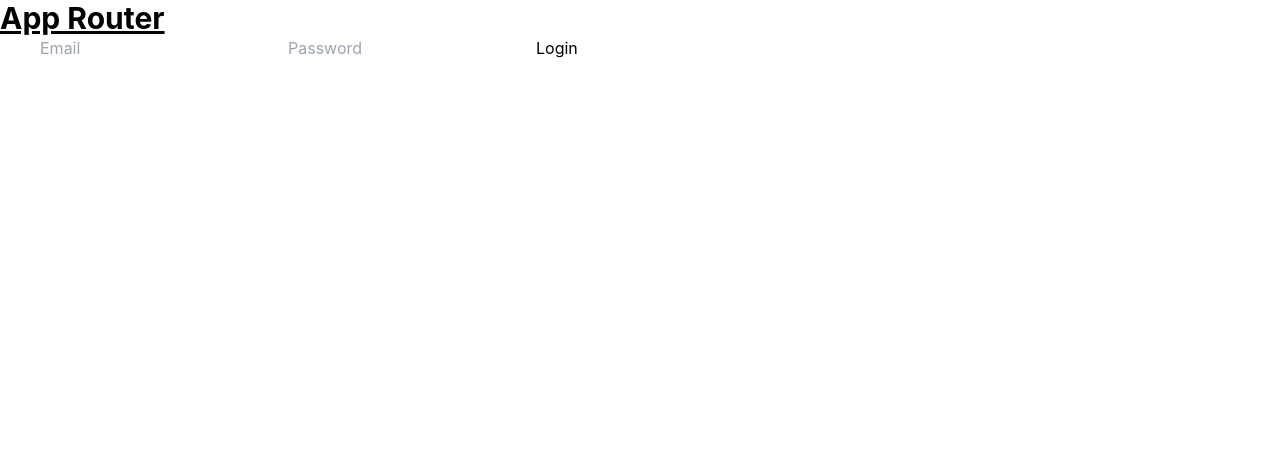
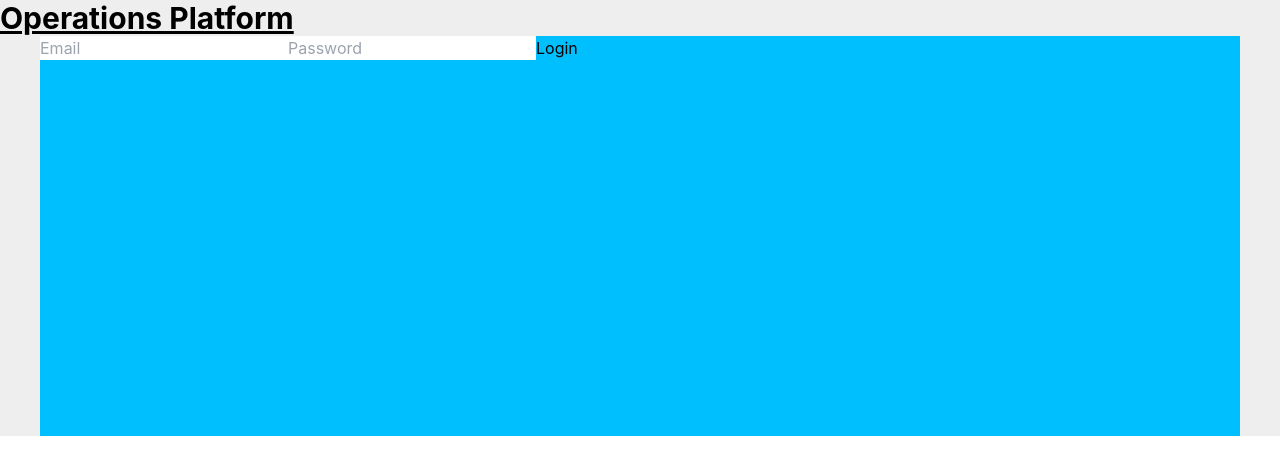
Before and after one commit to devops-600/next, a Next.js app: page / in a window 1280 px wide. Shown: the top 474 px of the page. Built offline with nearby package versions, Linux system fonts and the light colour scheme.

Commit message:
try dockerhub

```diff
--- a/app/page.module.css
+++ b/app/page.module.css
@@ -1,4 +1,10 @@
 .center {
     margin: 0 auto;
     width: 1200px;
+    height: 400px;
+    background-color: deepskyblue;
 }
+
+.index {
+    background-color: #eee;
+}
--- a/app/page.tsx
+++ b/app/page.tsx
@@ -1,17 +1,13 @@
 import styles from "./page.module.css"
 
 export const metadata = {
-  title: "App Router",
+  title: "Operations Platform",
 };
 
 export default function Page() {
-    const authenticate = () => {
-        console.log("hi");
-    }
-
   return (
-    <div>
-      <h1 className="text-3xl font-bold underline">App Router</h1>
+    <div className={styles.index}>
+      <h1 className="text-3xl font-bold underline">Operations Platform</h1>
         <form className={styles.center}>
             <input type="email" name="email" placeholder="Email" required />
             <input type="password" name="password" placeholder="Password" required />
```
Also changed, not shown: styles/global.css (line endings or trailing spaces), 1 other file (tests, documents, lock files or other folders).
